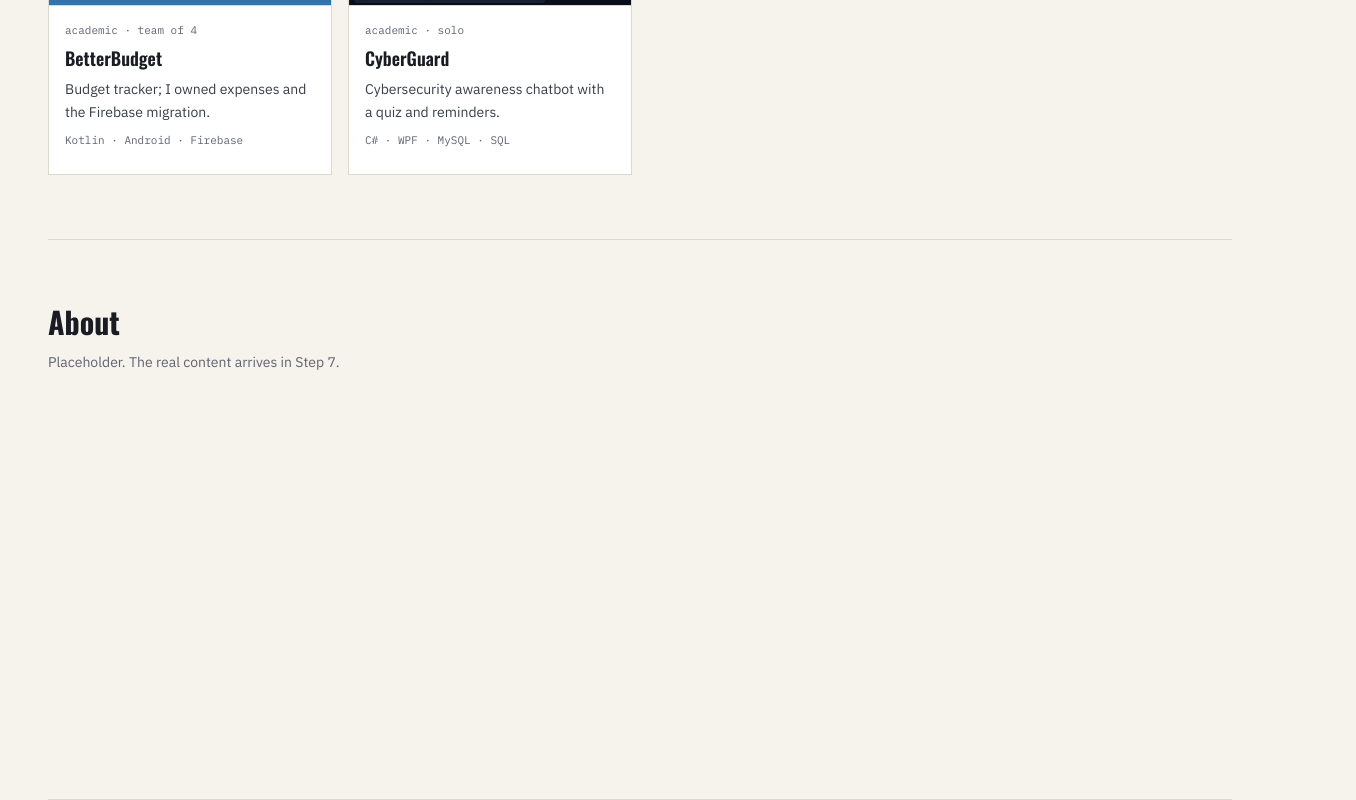
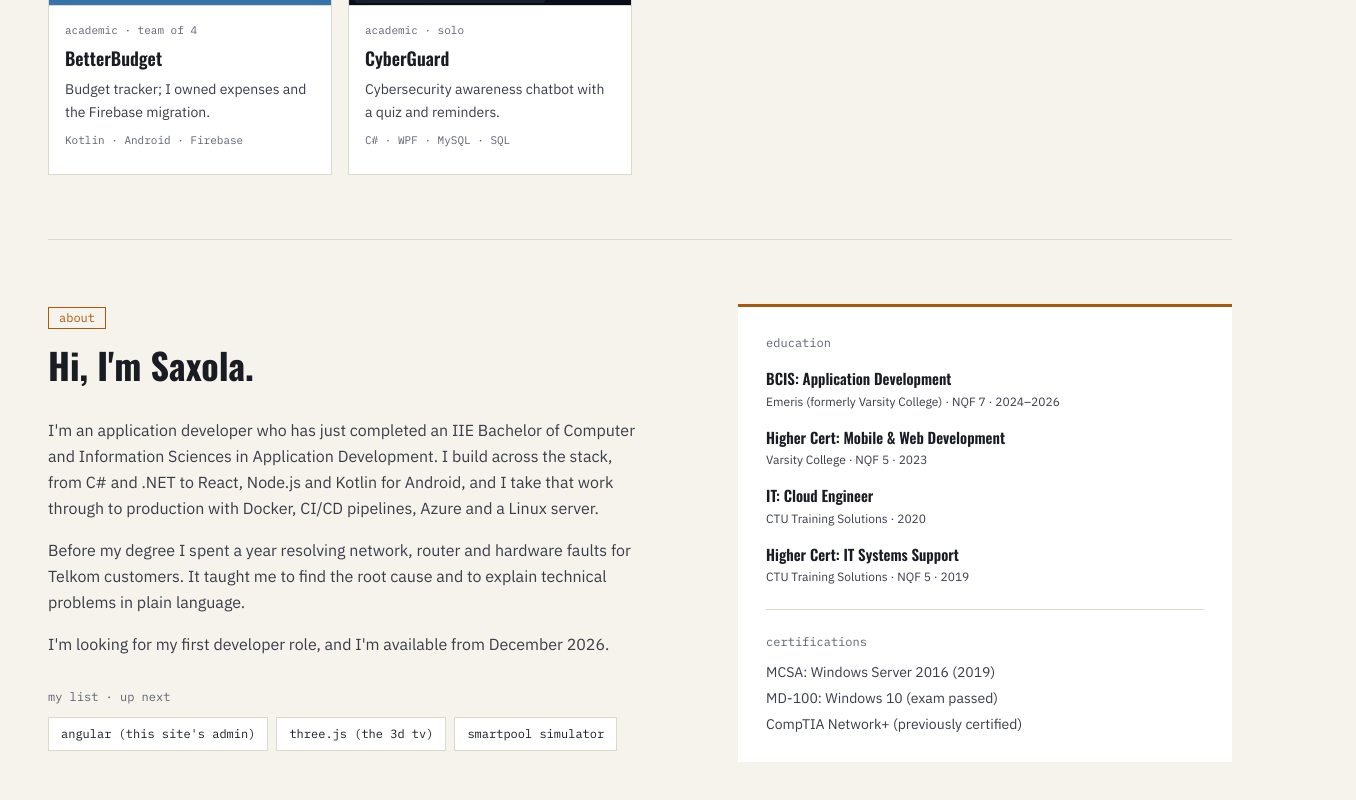
Before and after one commit to saxola-nqaba/Portfolio, a Next.js app: page / in a window 1280 px wide. Shown: the part 1982-2782 px from the top of the page, 1356 px wide, since content can reach past the window. Built offline with nearby package versions, Linux system fonts and the light colour scheme.

Commit message:
Add About, Experience, Skills and Contact sections

```diff
--- a/app/page.tsx
+++ b/app/page.tsx
@@ -1,10 +1,11 @@
 import Hero from "@/components/Hero";
 import ProjectsSection from "@/components/ProjectsSection";
+import AboutSection from "@/components/AboutSection";
+import ExperienceSection from "@/components/ExperienceSection";
+import SkillsSection from "@/components/SkillsSection";
+import ContactSection from "@/components/ContactSection";
 import type { ProjectCardData } from "@/components/ProjectCard";
 import { getProjects, getProjectTech } from "@/lib/data";
-
-// Still placeholders. Step 7 fills these in.
-const sections = ["about", "experience", "skills", "contact"];
 
 export default function Home() {
   // Prepare just what the cards need, so the browser isn't sent the full case studies.
@@ -30,13 +31,10 @@ export default function Home() {
     <main className="mx-auto max-w-7xl px-6 md:px-12">
       <Hero />
       <ProjectsSection projects={cards} />
-
-      {sections.map((id) => (
-        <section key={id} id={id} className="min-h-[70vh] border-t border-rule py-16">
-          <h2 className="font-display text-3xl font-bold capitalize">{id}</h2>
-          <p className="mt-3 text-sm text-muted">Placeholder. The real content arrives in Step 7.</p>
-        </section>
-      ))}
+      <AboutSection />
+      <ExperienceSection />
+      <SkillsSection />
+      <ContactSection />
     </main>
   );
 }
--- /dev/null
+++ b/components/AboutSection.tsx
@@ -0,0 +1,54 @@
+import SectionHeading from "./SectionHeading";
+import { getProfile } from "@/lib/data";
+
+export default function AboutSection() {
+  const profile = getProfile();
+  const firstName = profile.name.split(" ")[0];
+
+  return (
+    <section
+      id="about"
+      aria-labelledby="about-heading"
+      className="grid gap-12 border-t border-rule py-16 lg:grid-cols-[minmax(0,1.3fr)_minmax(0,1fr)]"
+    >
+      <div>
+        <SectionHeading id="about-heading" label="about" title={`Hi, I'm ${firstName}.`} />
+        {profile.about.map((paragraph) => (
+          <p key={paragraph} className="mb-4 max-w-[62ch] leading-relaxed text-body">
+            {paragraph}
+          </p>
+        ))}
+
+        <p className="mb-3 mt-8 font-mono text-xs text-muted">my list · up next</p>
+        <ul className="flex flex-wrap gap-2">
+          {profile.myList.map((item) => (
+            <li key={item} className="border border-rule bg-surface px-3 py-2 font-mono text-xs">
+              {item.toLowerCase()}
+            </li>
+          ))}
+        </ul>
+      </div>
+
+      <aside aria-label="Education and certifications" className="h-fit border-t-[3px] border-accent bg-surface p-7">
+        <h3 className="mb-4 font-mono text-xs font-normal text-muted">education</h3>
+        <ul className="space-y-4">
+          {profile.education.map((item) => (
+            <li key={item.qualification}>
+              <p className="font-display text-[15px] font-semibold">{item.qualification}</p>
+              <p className="mt-1 text-xs text-body">{item.detail}</p>
+            </li>
+          ))}
+        </ul>
+
+        <div className="my-6 h-px bg-rule" />
+
+        <h3 className="mb-3 font-mono text-xs font-normal text-muted">certifications</h3>
+        <ul className="space-y-1.5 text-sm text-body">
+          {profile.certifications.map((cert) => (
+            <li key={cert}>{cert}</li>
+          ))}
+        </ul>
+      </aside>
+    </section>
+  );
+}
--- /dev/null
+++ b/components/ContactSection.tsx
@@ -0,0 +1,45 @@
+import SectionHeading from "./SectionHeading";
+import { getProfile } from "@/lib/data";
+
+type ContactItem = { label: string; value: string; href: string; newTab: boolean };
+
+export default function ContactSection() {
+  const profile = getProfile();
+  const { contact } = profile;
+
+  const items: ContactItem[] = [
+    { label: "email", value: contact.email, href: `mailto:${contact.email}`, newTab: false },
+    { label: "github", value: contact.github.replace("https://", ""), href: contact.github, newTab: true },
+    ...(contact.linkedin
+      ? [{ label: "linkedin", value: contact.linkedin.replace(/^https:\/\/(www\.)?/, ""), href: contact.linkedin, newTab: true }]
+      : []),
+    { label: "cv", value: "View my CV", href: profile.cvPath, newTab: true },
+  ];
+
+  return (
+    <section id="contact" aria-labelledby="contact-heading" className="border-t border-rule py-16">
+      <SectionHeading
+        id="contact-heading"
+        label="contact"
+        title="Let's talk"
+        intro={`Based in ${profile.location} and ${profile.availability.toLowerCase()}. The quickest way to reach me is email.`}
+      />
+
+      <ul className="grid max-w-4xl gap-3 sm:grid-cols-2 lg:grid-cols-4">
+        {items.map((item) => (
+          <li key={item.label}>
+            <a
+              href={item.href}
+              {...(item.newTab ? { target: "_blank", rel: "noopener noreferrer" } : {})}
+              className="block h-full border border-rule bg-surface p-5 transition duration-150 hover:-translate-y-0.5 hover:border-accent focus-visible:outline-2 focus-visible:outline-offset-2 focus-visible:outline-accent"
+            >
+              <span className="mb-1.5 block font-mono text-[11px] text-muted">{item.label}</span>
+              <span className="block break-words text-sm">{item.value}</span>
+              {item.newTab && <span className="sr-only"> (opens in a new tab)</span>}
+            </a>
+          </li>
+        ))}
+      </ul>
+    </section>
+  );
+}
--- /dev/null
+++ b/components/ExperienceSection.tsx
@@ -0,0 +1,30 @@
+import SectionHeading from "./SectionHeading";
+import { getExperience } from "@/lib/data";
+
+export default function ExperienceSection() {
+  const jobs = getExperience();
+
+  return (
+    <section id="experience" aria-labelledby="experience-heading" className="border-t border-rule py-16">
+      <SectionHeading id="experience-heading" label="experience" title="Where I've worked" />
+
+      {/* The left border is the timeline line; each dot sits on it */}
+      <ol className="max-w-3xl border-l-2 border-rule pl-8">
+        {jobs.map((job) => (
+          <li key={job.role} className="relative pb-10 last:pb-0">
+            <span
+              aria-hidden="true"
+              className={`absolute -left-[38px] top-1.5 h-2.5 w-2.5 rounded-full ${job.current ? "bg-accent" : "bg-muted"}`}
+            />
+            <p className={`mb-1.5 font-mono text-xs ${job.current ? "text-accent" : "text-muted"}`}>{job.period}</p>
+            <h3 className="font-display text-xl font-semibold">{job.role}</h3>
+            <p className="mb-2.5 text-sm text-muted">
+              {job.org} · {job.context}
+            </p>
+            <p className="max-w-[62ch] text-sm leading-relaxed text-body">{job.summary}</p>
+          </li>
+        ))}
+      </ol>
+    </section>
+  );
+}
--- a/components/Hero.tsx
+++ b/components/Hero.tsx
@@ -32,10 +32,11 @@ export default function Hero() {
           </Link>
           <a
             href={profile.cvPath}
-            download
+            target="_blank"
+            rel="noopener noreferrer"
             className="border border-rule px-5 py-3 text-sm transition-colors hover:border-accent hover:text-accent"
           >
-            Download CV
+            View CV<span className="sr-only"> (opens in a new tab)</span>
           </a>
           <Link
             href="#contact"
--- a/components/Navbar.tsx
+++ b/components/Navbar.tsx
@@ -61,10 +61,11 @@ export default function Navbar({ name, role, cvPath }: NavbarProps) {
 
           <a
             href={cvPath}
-            download
+            target="_blank"
+            rel="noopener noreferrer"
             className="ml-2 hidden border border-rule px-4 py-2.5 font-mono text-xs transition-colors hover:border-accent hover:text-accent sm:inline-block"
           >
-            resume.pdf
+            resume.pdf<span className="sr-only"> (opens in a new tab)</span>
           </a>
 
           {/* Menu button, phones only */}
@@ -95,8 +96,8 @@ export default function Navbar({ name, role, cvPath }: NavbarProps) {
               </li>
             ))}
             <li>
-              <a href={cvPath} download className="block py-3 font-mono text-sm text-accent">
-                resume.pdf
+              <a href={cvPath} target="_blank" rel="noopener noreferrer" className="block py-3 font-mono text-sm text-accent">
+                resume.pdf<span className="sr-only"> (opens in a new tab)</span>
               </a>
             </li>
           </ul>
--- /dev/null
+++ b/components/SectionHeading.tsx
@@ -0,0 +1,21 @@
+type SectionHeadingProps = {
+  /** id for the h2, so the section can point to it with aria-labelledby */
+  id: string;
+  label: string;
+  title: string;
+  intro?: string;
+};
+
+export default function SectionHeading({ id, label, title, intro }: SectionHeadingProps) {
+  return (
+    <div className="mb-8">
+      <p className="mb-4 inline-block border border-accent px-2.5 py-0.5 font-mono text-xs text-accent">
+        {label}
+      </p>
+      <h2 id={id} className="font-display text-3xl font-bold sm:text-4xl">
+        {title}
+      </h2>
+      {intro && <p className="mt-3 max-w-[62ch] text-sm text-muted">{intro}</p>}
+    </div>
+  );
+}
--- /dev/null
+++ b/components/SkillsSection.tsx
@@ -0,0 +1,59 @@
+import Link from "next/link";
+import SectionHeading from "./SectionHeading";
+import { getProjectsUsing, getTechByCategory, usedInText } from "@/lib/data";
+
+export default function SkillsSection() {
+  const groups = getTechByCategory();
+
+  return (
+    <section id="skills" aria-labelledby="skills-heading" className="border-t border-rule py-16">
+      <SectionHeading
+        id="skills-heading"
+        label="skills"
+        title="What I work with"
+        intro="Hover or tab to any tool to see where I've used it."
+      />
+
+      <div className="grid gap-x-14 gap-y-9 md:grid-cols-2">
+        {groups.map((group) => (
+          <div key={group.category}>
+            <h3 className="mb-3.5 border-b-2 border-rule pb-2 font-display text-base font-semibold">
+              {group.label}
+            </h3>
+            <ul className="flex flex-wrap gap-2">
+              {group.items.map((tech) => {
+                const tip = usedInText(tech);
+                const content = (
+                  <>
+                    {tech.name.toLowerCase()}
+                    {tip && (
+                      <span className="skill-tip">
+                        <span className="sr-only">, </span>
+                        {tip}
+                      </span>
+                    )}
+                  </>
+                );
+
+                // Skills used in a project link to their tech page; the rest just show their source.
+                return (
+                  <li key={tech.id}>
+                    {getProjectsUsing(tech.id).length > 0 ? (
+                      <Link href={`/tech/${tech.id}`} className="skill-tag">
+                        {content}
+                      </Link>
+                    ) : (
+                      <span tabIndex={0} className="skill-tag">
+                        {content}
+                      </span>
+                    )}
+                  </li>
+                );
+              })}
+            </ul>
+          </div>
+        ))}
+      </div>
+    </section>
+  );
+}
```
Also changed, not shown: app/globals.css (+44 -0 lines).
